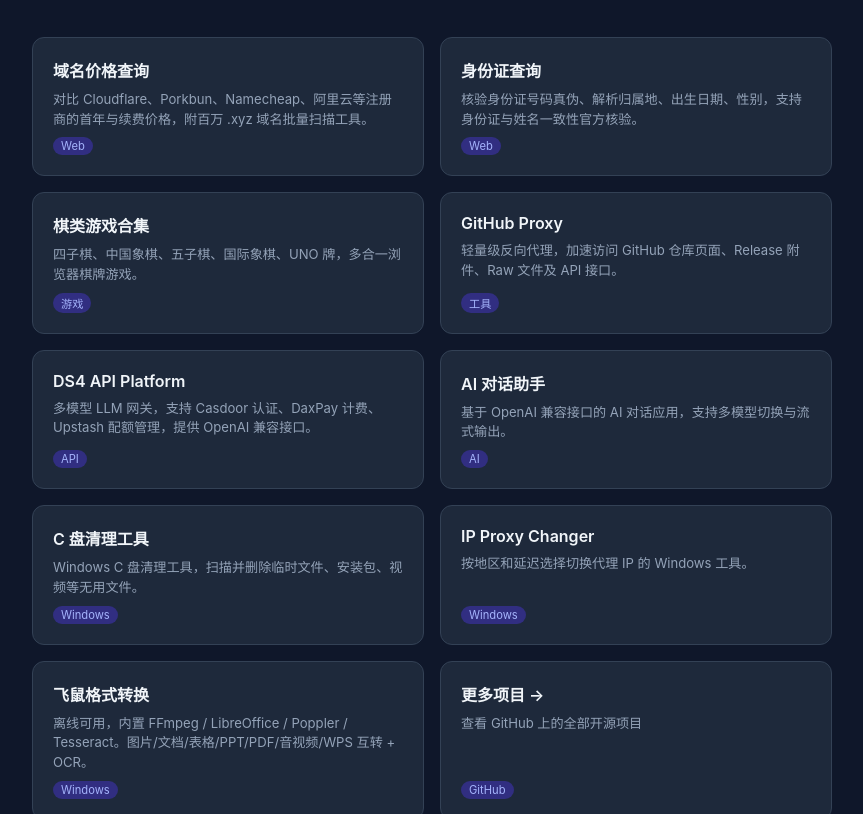
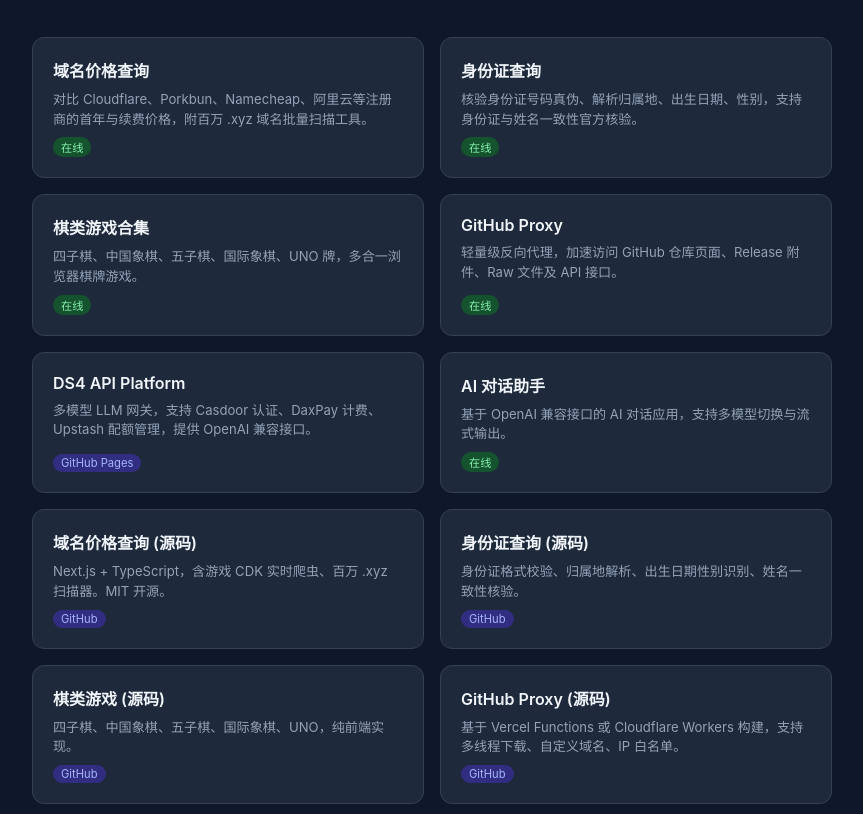
Before and after one commit to tanle-mtr/id-tanle-cc-cd, a plain HTML site: page index.html in a window 1280 px wide. Shown: the part 116-930 px from the top of the page, without its empty margins (208-1071 px from the left). Drawn offline with Linux system fonts and the light colour scheme.

Commit message:
fix: update navigation with correct links

```diff
--- a/index.html
+++ b/index.html
@@ -65,6 +65,7 @@
       color: #a5b4fc;
       align-self: flex-start;
     }
+    .card-tag.live { background: #14532d; color: #86efac; }
     footer { margin-top: 48px; color: #475569; font-size: 0.8rem; }
   </style>
 </head>
@@ -76,54 +77,78 @@
     <a class="card" href="https://domain-price-checker.vercel.app/" target="_blank">
       <span class="card-title">域名价格查询</span>
       <span class="card-desc">对比 Cloudflare、Porkbun、Namecheap、阿里云等注册商的首年与续费价格，附百万 .xyz 域名批量扫描工具。</span>
-      <span class="card-tag">Web</span>
+      <span class="card-tag live">在线</span>
     </a>
 
     <a class="card" href="https://id-card-checker.vercel.app/" target="_blank">
       <span class="card-title">身份证查询</span>
       <span class="card-desc">核验身份证号码真伪、解析归属地、出生日期、性别，支持身份证与姓名一致性官方核验。</span>
-      <span class="card-tag">Web</span>
+      <span class="card-tag live">在线</span>
     </a>
 
     <a class="card" href="https://game-collection.vercel.app/" target="_blank">
       <span class="card-title">棋类游戏合集</span>
       <span class="card-desc">四子棋、中国象棋、五子棋、国际象棋、UNO 牌，多合一浏览器棋牌游戏。</span>
-      <span class="card-tag">游戏</span>
+      <span class="card-tag live">在线</span>
     </a>
 
     <a class="card" href="https://vercel-proxy.vercel.app/" target="_blank">
       <span class="card-title">GitHub Proxy</span>
       <span class="card-desc">轻量级反向代理，加速访问 GitHub 仓库页面、Release 附件、Raw 文件及 API 接口。</span>
-      <span class="card-tag">工具</span>
+      <span class="card-tag live">在线</span>
     </a>
 
     <a class="card" href="https://tanle-mtr.github.io/ds4-api-platform/" target="_blank">
       <span class="card-title">DS4 API Platform</span>
       <span class="card-desc">多模型 LLM 网关，支持 Casdoor 认证、DaxPay 计费、Upstash 配额管理，提供 OpenAI 兼容接口。</span>
-      <span class="card-tag">API</span>
+      <span class="card-tag">GitHub Pages</span>
     </a>
 
     <a class="card" href="https://ai-assistant.vercel.app/" target="_blank">
       <span class="card-title">AI 对话助手</span>
       <span class="card-desc">基于 OpenAI 兼容接口的 AI 对话应用，支持多模型切换与流式输出。</span>
-      <span class="card-tag">AI</span>
+      <span class="card-tag live">在线</span>
     </a>
 
-    <a class="card" href="https://tanle-mtr.github.io/c-drive-cleaner/" target="_blank">
-      <span class="card-title">C 盘清理工具</span>
-      <span class="card-desc">Windows C 盘清理工具，扫描并删除临时文件、安装包、视频等无用文件。</span>
+    <a class="card" href="https://github.com/tanle-mtr/domain-price-checker" target="_blank">
+      <span class="card-title">域名价格查询 (源码)</span>
+      <span class="card-desc">Next.js + TypeScript，含游戏 CDK 实时爬虫、百万 .xyz 扫描器。MIT 开源。</span>
+      <span class="card-tag">GitHub</span>
+    </a>
+
+    <a class="card" href="https://github.com/tanle-mtr/id-card-checker" target="_blank">
+      <span class="card-title">身份证查询 (源码)</span>
+      <span class="card-desc">身份证格式校验、归属地解析、出生日期性别识别、姓名一致性核验。</span>
+      <span class="card-tag">GitHub</span>
+    </a>
+
+    <a class="card" href="https://github.com/tanle-mtr/game-collection" target="_blank">
+      <span class="card-title">棋类游戏 (源码)</span>
+      <span class="card-desc">四子棋、中国象棋、五子棋、国际象棋、UNO，纯前端实现。</span>
+      <span class="card-tag">GitHub</span>
+    </a>
+
+    <a class="card" href="https://github.com/tanle-mtr/vercel-proxy" target="_blank">
+      <span class="card-title">GitHub Proxy (源码)</span>
+      <span class="card-desc">基于 Vercel Functions 或 Cloudflare Workers 构建，支持多线程下载、自定义域名、IP 白名单。</span>
+      <span class="card-tag">GitHub</span>
+    </a>
+
+    <a class="card" href="https://github.com/tanle-mtr/proxy-ip-changer" target="_blank">
+      <span class="card-title">IP Proxy Changer</span>
+      <span class="card-desc">Windows 工具，按地区和延迟选择切换代理 IP。</span>
       <span class="card-tag">Windows</span>
     </a>
 
-    <a class="card" href="https://tanle-mtr.github.io/proxy-ip-changer/" target="_blank">
-      <span class="card-title">IP Proxy Changer</span>
-      <span class="card-desc">按地区和延迟选择切换代理 IP 的 Windows 工具。</span>
+    <a class="card" href="https://github.com/tanle-mtr/flyingmouse-format" target="_blank">
+      <span class="card-title">飞鼠格式转换</span>
+      <span class="card-desc">离线可用，内置 FFmpeg / LibreOffice / Poppler / Tesseract。图片/文档/PPT/PDF/音视频/WPS 互转 + OCR。</span>
       <span class="card-tag">Windows</span>
     </a>
 
-    <a class="card" href="https://tanle-mtr.github.io/flyingmouse-format/" target="_blank">
-      <span class="card-title">飞鼠格式转换</span>
-      <span class="card-desc">离线可用，内置 FFmpeg / LibreOffice / Poppler / Tesseract。图片/文档/表格/PPT/PDF/音视频/WPS 互转 + OCR。</span>
+    <a class="card" href="https://github.com/tanle-mtr/c-drive-cleaner" target="_blank">
+      <span class="card-title">C 盘清理工具</span>
+      <span class="card-desc">扫描并删除临时文件、安装包、视频等无用文件，释放 C 盘空间。</span>
       <span class="card-tag">Windows</span>
     </a>
 
```
